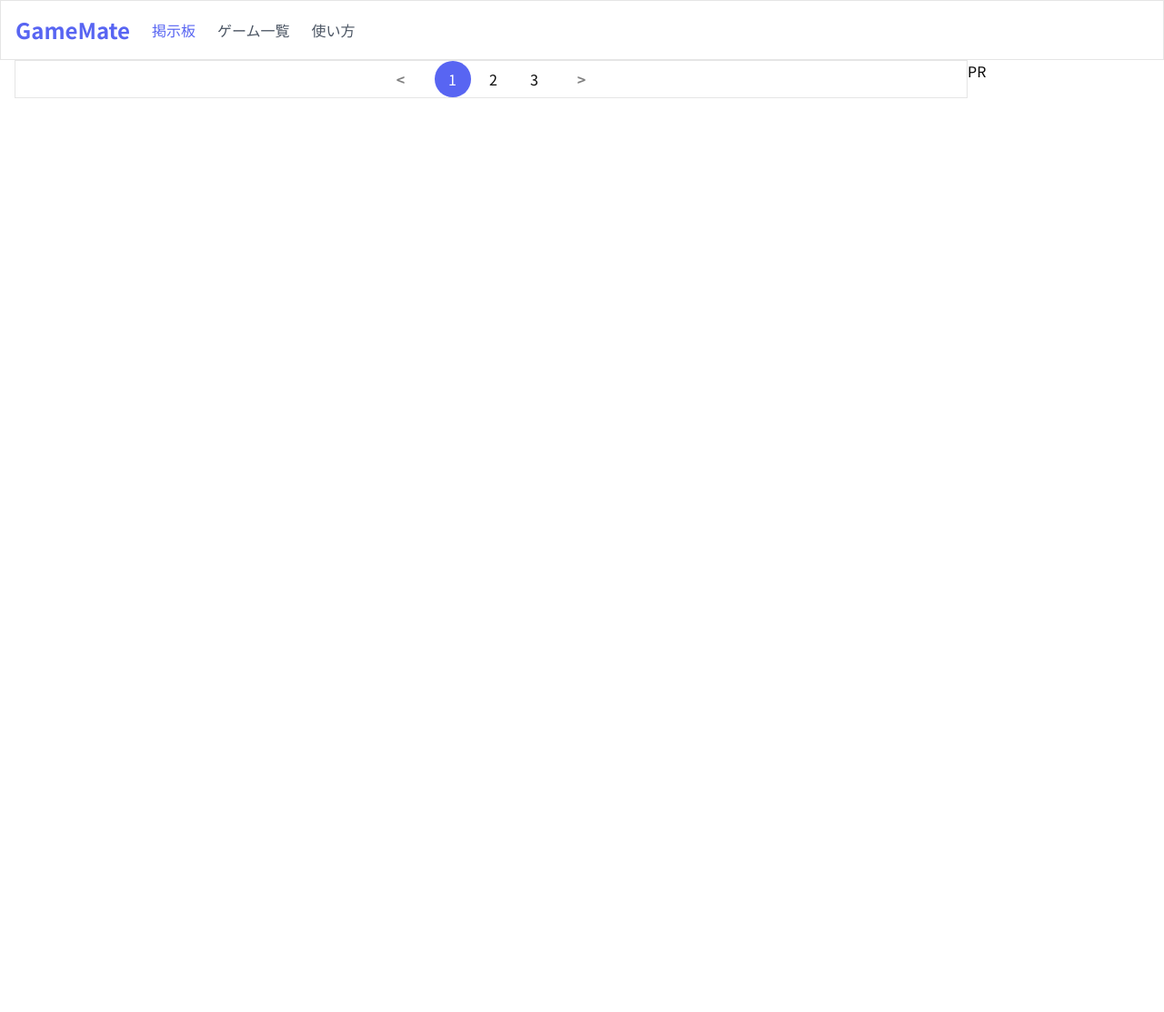
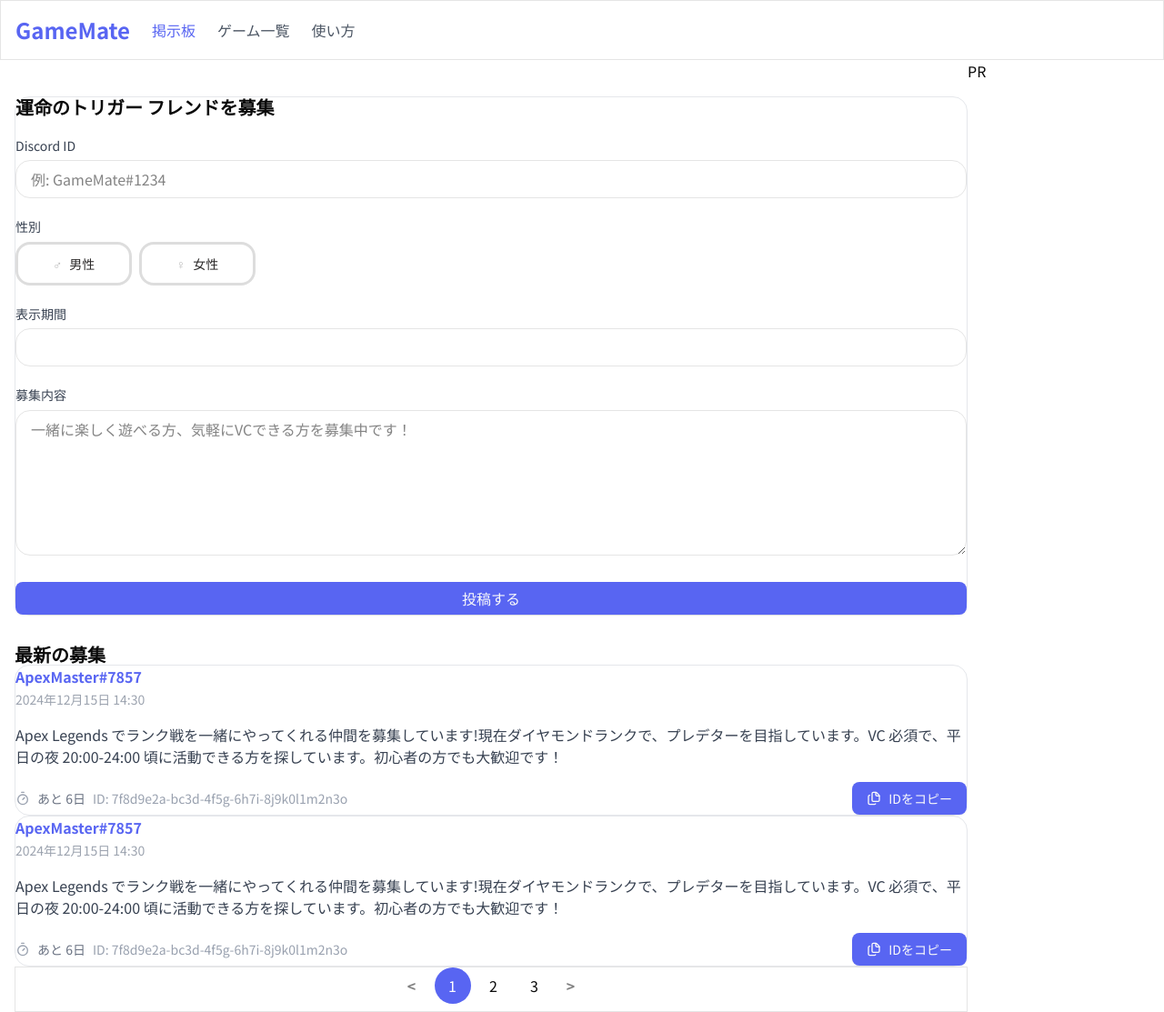
Before and after one commit to kandalog/gameconnect, a Next.js app: page / in a window 1280 px wide. Shown: the whole page at 91% size. Before the commit the page ends 800 px from the top, so only its background shows below. Built offline with nearby package versions, Linux system fonts and the light colour scheme.

Commit message:
Update: Component構成を更新

```diff
--- a/src/app/(home)/page.tsx
+++ b/src/app/(home)/page.tsx
@@ -1,9 +1,22 @@
-import { HomeContainer } from "@/components/features/home/HomeContainer";
+import { FormSection } from "@/components/features/home/FormSection";
+import { FriendRequestList } from "@/components/features/home/FriendRequestList";
 
-export default function Home() {
+import { Pagination } from "../base/Pagination";
+
+type Props = {
+  searchParams: {
+    page?: string;
+  };
+};
+
+export default async function Home({ searchParams }: Props) {
+  const page = Number(searchParams.page) || 1;
+
   return (
     <>
-      <HomeContainer initialFriendRequests={[]} />
+      <FormSection />
+      <FriendRequestList />
+      <Pagination currentPage={page} totalPages={3} />
     </>
   );
 }
--- a/src/app/base/Pagination.tsx
+++ b/src/app/base/Pagination.tsx
@@ -1,17 +1,14 @@
-"use client";
-
 import React from "react";
+import Link from "next/link";
 
 import styles from "@/app/stylesheets/base/pagination.module.css";
 
-// TODO Generics型を使用してitemsを受け取る
 type Props = {
   currentPage: number;
   totalPages: number;
-  onClickPageNumber: (id: number) => void;
 };
 
-export const Pagination = ({ currentPage, totalPages, onClickPageNumber }: Props) => {
+export const Pagination = ({ currentPage, totalPages }: Props) => {
   const pageNumbers = calPageNumbers(currentPage, totalPages);
   function calPageNumbers(currentPage: number, totalPages: number): number[] {
     const pageNumbers = [];
@@ -35,108 +32,76 @@ export const Pagination = ({ currentPage, totalPages, onClickPageNumber }: Props
 
   return (
     <div className="border text-center">
-      <PrevButton onClickPagination={onClickPageNumber} currentPage={currentPage} />
+      <PrevButton currentPage={currentPage} />
       {pageNumbers.map((pageNumber) => (
         <PaginateButton
           key={pageNumber}
           pageNumber={pageNumber}
           isActive={currentPage === pageNumber}
-          onClickPageNumber={onClickPageNumber}
         />
       ))}
       {totalPages > 3 && <Ellipsis />}
-      <NextButton
-        onClickPagination={onClickPageNumber}
-        currentPage={currentPage}
-        totalPages={totalPages}
-      />
+      <NextButton currentPage={currentPage} totalPages={totalPages} />
     </div>
   );
 };
 
-// Page Number Button Component
+// Page Number Link Component
 type PaginateButtonProps = {
   pageNumber: number;
   className?: string;
   isActive?: boolean;
-  onClickPageNumber: (id: number) => void;
-} & React.HTMLAttributes<HTMLButtonElement>;
-const PaginateButton = ({
-  pageNumber,
-  className,
-  isActive,
-  onClickPageNumber,
-  ...props
-}: PaginateButtonProps) => {
-  // ボタン押下のハンドラー
-  const handleClickPageNumber = () => {
-    onClickPageNumber(pageNumber);
-  };
+} & React.HTMLAttributes<HTMLAnchorElement>;
+const PaginateButton = ({ pageNumber, className, isActive, ...props }: PaginateButtonProps) => {
   return (
-    <button
+    <Link
+      href={`?page=${pageNumber}`}
       className={`${styles["pagination-button"]}${className ? ` ${className}` : ""} ${isActive ? "active" : ""}`}
-      onClick={handleClickPageNumber}
       {...props}
     >
       {pageNumber}
-    </button>
+    </Link>
   );
 };
 
-// Prev Button Component
+// Prev Link Component
 type PrevButtonProps = {
   className?: string;
   currentPage: number;
-  onClickPagination: (id: number) => void;
-} & React.HTMLAttributes<HTMLButtonElement>;
-const PrevButton = ({ className, currentPage, onClickPagination, ...props }: PrevButtonProps) => {
-  const hasPrev = currentPage > 1;
-  const handleClickPrev = () => {
-    if (hasPrev) {
-      onClickPagination(currentPage - 1);
-    }
-  };
+} & React.HTMLAttributes<HTMLAnchorElement>;
+const PrevButton = ({ className, currentPage, ...props }: PrevButtonProps) => {
+  // const hasPrev = currentPage > 1;
   // if (!hasPrev) return null;
+  const pageNumber = currentPage > 1 ? currentPage - 1 : currentPage;
   return (
-    <button
+    <Link
+      href={`?page=${pageNumber}`}
       className={`${styles["prev-button"]}${className ? ` ${className}` : ""} `}
-      onClick={handleClickPrev}
       {...props}
     >
       &lt;
-    </button>
+    </Link>
   );
 };
 
-// Next Button Component
+// Next Link Component
 type NextButtonProps = {
   className?: string;
   currentPage: number;
   totalPages: number;
-  onClickPagination: (id: number) => void;
-} & React.HTMLAttributes<HTMLButtonElement>;
-const NextButton = ({
-  className,
-  currentPage,
-  totalPages,
-  onClickPagination,
-  ...props
-}: NextButtonProps) => {
-  const hasNext = currentPage < totalPages;
-  const handleClickNext = () => {
-    if (hasNext) {
-      onClickPagination(currentPage + 1);
-    }
-  };
+} & React.HTMLAttributes<HTMLAnchorElement>;
+const NextButton = ({ className, currentPage, totalPages, ...props }: NextButtonProps) => {
+  // const hasNext = currentPage < totalPages;
   // if (!hasNext) return null;
+  const pageNumber = currentPage < totalPages ? currentPage + 1 : currentPage;
   return (
-    <button
+    <Link
+      href={`?page=${pageNumber}`}
       className={`${styles["next-button"]}${className ? ` ${className}` : ""} `}
-      onClick={handleClickNext}
       {...props}
     >
       &gt;
-    </button>
+    </Link>
   );
 };
 
--- a/src/app/stylesheets/base/pagination.module.css
+++ b/src/app/stylesheets/base/pagination.module.css
@@ -4,6 +4,8 @@
   border-radius: 100px;
   cursor: pointer;
   margin-left: 5px;
+  display: inline-block;
+  line-height: 40px;
 }
 
 .pagination-button:global(.active) {
@@ -18,7 +20,8 @@
   cursor: pointer;
   color: gray;
   font-weight: bold;
-  margin-right: 12px;
+
+  display: inline-block;
 }
 
 .next-button {
@@ -28,7 +31,7 @@
   cursor: pointer;
   color: gray;
   font-weight: bold;
-  margin-left: 12px;
+  display: inline-block;
 }
 
 .ellipsis {
--- a/src/components/features/home/FriendRequestCardList.tsx
+++ /dev/null
@@ -1,11 +0,0 @@
-import React from "react";
-
-import { FriendRequestCard } from "./FriendRequestCard";
-
-export const FriendRequestCardList = () => {
-  return (
-    <div className="mt-4">
-      <FriendRequestCard />
-    </div>
-  );
-};
--- a/src/components/features/home/FriendRequestList.tsx
+++ b/src/components/features/home/FriendRequestList.tsx
@@ -2,14 +2,14 @@ import React from "react";
 
 import { Title } from "@/components/common/Title";
 
-import { FriendRequestCardList } from "./FriendRequestCardList";
+import { FriendRequestCard } from "./FriendRequestCard";
 
 export const FriendRequestList = () => {
   return (
     <div className="mt-8">
       <Title>最新の募集</Title>
-      <FriendRequestCardList />
-      <FriendRequestCardList />
+      <FriendRequestCard />
+      <FriendRequestCard />
     </div>
   );
 };
--- a/src/components/features/home/HomeContainer.tsx
+++ /dev/null
@@ -1,22 +0,0 @@
-"use client";
-
-import React from "react";
-
-import { Pagination } from "@/app/base/Pagination";
-import { FriendRequestItem } from "@/types/home";
-
-type Props = {
-  initialFriendRequests: FriendRequestItem[];
-};
-
-const handleClickPageNumber = (id: number) => {
-  console.log(`hello ${id}`);
-};
-
-export const HomeContainer = ({ initialFriendRequests }: Props) => {
-  return (
-    <>
-      <Pagination onClickPageNumber={handleClickPageNumber} currentPage={1} totalPages={3} />
-    </>
-  );
-};
```
